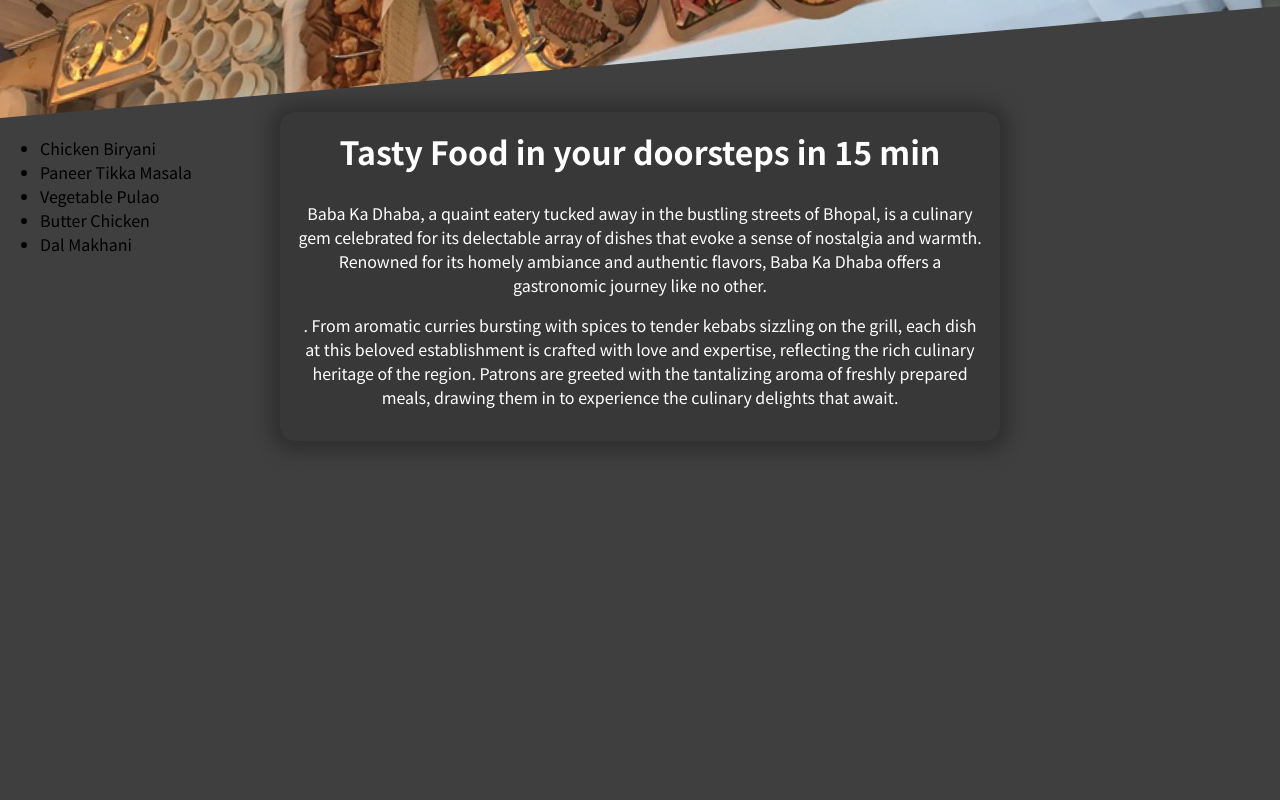
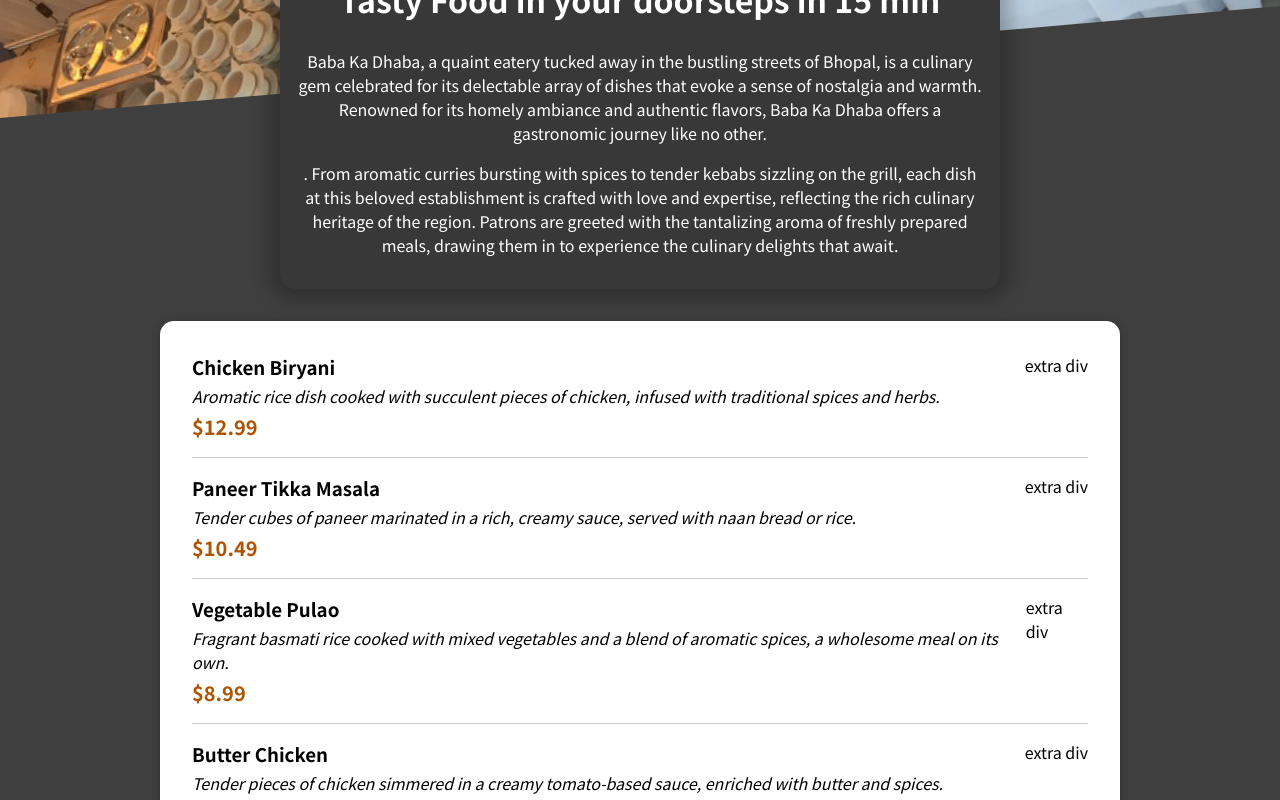
Before and after one commit to anilkumarti/restaurant, a React (Create React App) app: page / in a window 1280 px wide. Shown: the part 280-1080 px from the top of the page. Before the commit the page ends 800 px from the top, so only its background shows below. Built offline with nearby package versions, Linux system fonts and the light colour scheme.

Commit message:
Making the Items visible

```diff
--- a/src/compoments/Meals/AvailableMeals.js
+++ b/src/compoments/Meals/AvailableMeals.js
@@ -1,5 +1,7 @@
 import React from "react";
 import classes from './AvailableMeals.module.css'
+import Card from '../UI/Card'
+import MealItem from "./MealItem/MealItem";
 const DUMMY_MEALS = [
   {
     id: 1,
@@ -39,10 +41,14 @@
 ];
 
 const AvailableMeals = () => {
-  const mealsList = DUMMY_MEALS.map((meal) => <li>{meal.name}</li>);
+  const mealsList = DUMMY_MEALS.map((meal) => <MealItem key={meal.id} name={meal.name}
+   description={meal.description}  price={meal.price}> </MealItem>);
   return (
     <section className={classes.meals}>
+      <Card>
       <ul>{mealsList}</ul>
+      </Card>
+
     </section>
   );
 };
--- a/src/compoments/Meals/AvailableMeals.module.css
+++ b/src/compoments/Meals/AvailableMeals.module.css
@@ -0,0 +1,24 @@
+.meals {
+    max-width: 60rem;
+    width: 90%;
+    margin: 2rem auto;
+    animation: meals-appear 1s ease-out forwards;
+  }
+
+  .meals ul {
+    list-style: none;
+    margin: 0;
+    padding: 0;
+  }
+
+  @keyframes meals-appear {
+    from {
+      opacity: 0;
+      transform: translateY(3rem);
+    }
+
+    to {
+      opacity: 1;
+      transform: translateY(0);
+    }
+  }
--- /dev/null
+++ b/src/compoments/Meals/MealItem/MealItem.js
@@ -0,0 +1,16 @@
+import React from 'react';
+import classes from './MealItem.module.css'
+const MealItem = (props) => {
+    const price=`$${props.price}`
+  return (
+    <li className={classes.meal}>
+    <div> <h3>{props.name}</h3>
+    <div className={classes.description}> {props.description}</div>
+    <div className={classes.price}> {price}</div>
+    </div>
+    <div> extra div</div>
+    </li>
+  )
+}
+
+export default MealItem;
--- /dev/null
+++ b/src/compoments/Meals/MealItem/MealItem.module.css
@@ -0,0 +1,22 @@
+.meal {
+    display: flex;
+    justify-content: space-between;
+    margin: 1rem;
+    padding-bottom: 1rem;
+    border-bottom: 1px solid #ccc;
+  }
+
+  .meal h3 {
+    margin: 0 0 0.25rem 0;
+  }
+
+  .description {
+    font-style: italic;
+  }
+
+  .price {
+    margin-top: 0.25rem;
+    font-weight: bold;
+    color: #ad5502;
+    font-size: 1.25rem;
+  }
--- a/src/compoments/Meals/Meals.js
+++ b/src/compoments/Meals/Meals.js
@@ -6,8 +6,9 @@
 const Meals = () => {
   return (
     <Fragment>
-      <AvailableMeals />
-      <MealsSummary/>
+        <MealsSummary/>
+      <AvailableMeals/>
+
     </Fragment>
   )
 }
--- /dev/null
+++ b/src/compoments/UI/Card.js
@@ -0,0 +1,7 @@
+import React from "react";
+import classes from "./Card.module.css";
+const Card = (props) => {
+  return <div className={classes.card}>{props.children}</div>;
+};
+
+export default Card
--- /dev/null
+++ b/src/compoments/UI/Card.module.css
@@ -0,0 +1,7 @@
+.card {
+    padding: 1rem;
+    box-shadow: 0 2px 8px rgba(0, 0, 0, 0.25);
+    border-radius: 14px;
+    background-color: white;
+    width: 20 px;
+  }
```
